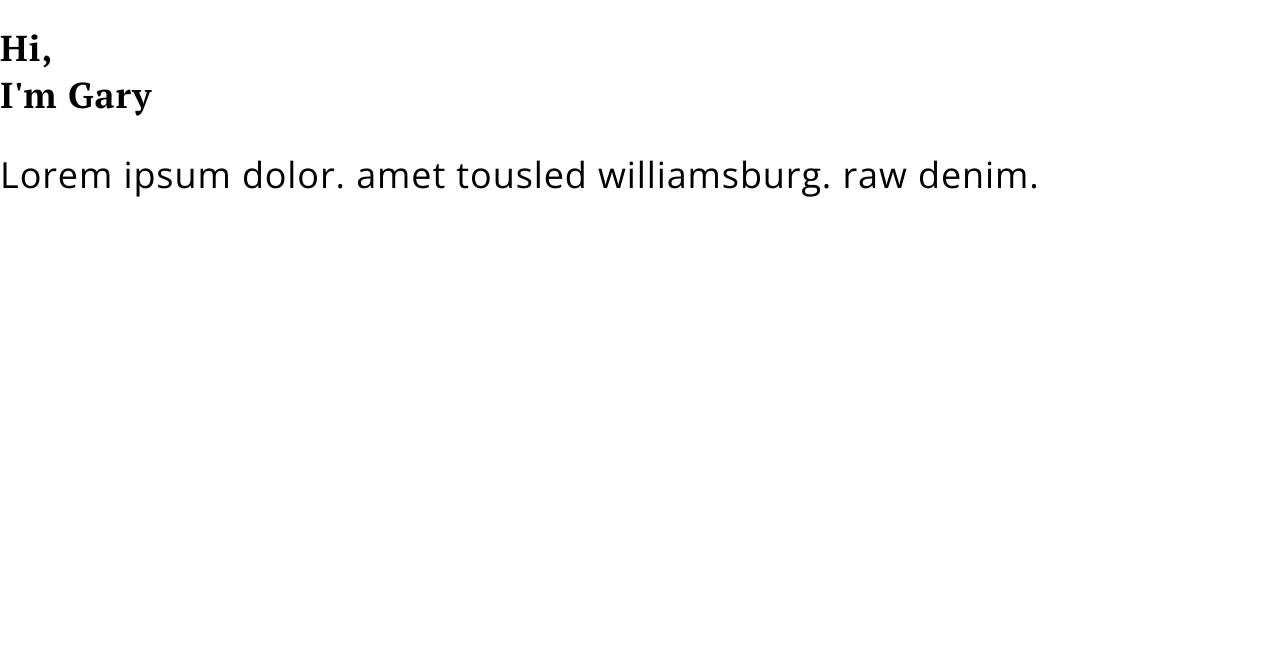
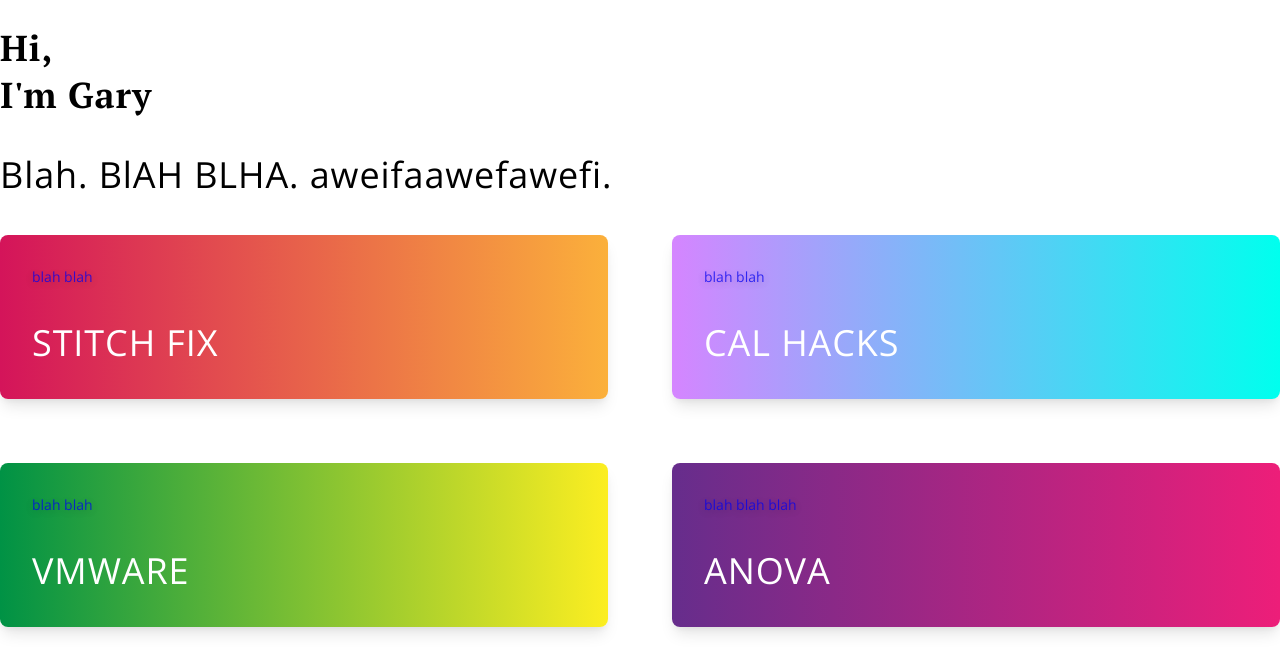
Before and after one commit to garyli2198/personal-website, a Gatsby site: page / in a window 1280 px wide. Built offline with nearby package versions, Linux system fonts and the light colour scheme; Gatsby itself is replaced by a stand-in of ours.

Commit message:
add cards

```diff
--- /dev/null
+++ b/src/components/card.js
@@ -0,0 +1,76 @@
+import React from "react"
+import PropTypes from "prop-types"
+import styled from "styled-components"
+
+export const CardsContainer = styled.div`
+  justify-content: space-between;
+  margin-top: 2rem;
+  display: grid;
+  grid-gap: 4rem;
+  grid-template-columns: repeat(2, 1fr);
+
+  @media (max-width: 1200px) {
+    grid-gap: 3rem;
+  }
+  @media (max-width: 900px) {
+    grid-template-columns: 1fr;
+    grid-gap: 2rem;
+  }
+`
+
+const Container = styled.a`
+  width: 100%;
+  background: ${props => props.bg};
+  transition: transform 0.4s cubic-bezier(0.175, 0.885, 0.32, 1.275);
+  &:hover {
+    transform: translateY(-5px);
+  }
+  box-shadow: 0 10px 15px -3px rgba(0, 0, 0, 0.1), 0 4px 6px -2px rgba(0, 0, 0, 0.05);
+  position: relative;
+  text-decoration: none;
+  border-radius: .5rem;
+  padding: 2rem;
+
+  @media (max-width: 768px) {
+    padding: 6rem 2rem;
+  }
+`
+const Title = styled.div`
+  text-transform: uppercase;
+  font-size: 1.5rem;
+  letter-spacing: 0.025em;
+  padding-top: 2rem;
+  color: #FFF;
+
+  @media (max-width: 768px) {
+    font-size: 1.875rem;
+  }
+
+  @media (max-width: 1280px) {
+    font-size: 2.25rem;
+  }
+`
+const Description = styled.div`
+  opacity: .75;
+  font-size: .875rem;
+  text-shadow: 0 2px 10px rgba(0, 0, 0, 0.3);
+  @media (max-width: 768px) {
+    font-size: 1rem;
+  }
+`
+
+const Card = ({ title, link, children, background }) => (
+  <Container href={link} target="_blank" rel="noopener noreferrer" bg={background}>
+    <Description>{children}</Description>
+    <Title>{title}</Title>
+  </Container>
+)
+
+export default Card
+
+Card.propTypes = {
+  title: PropTypes.string.isRequired,
+  link: PropTypes.string.isRequired,
+  children: PropTypes.oneOfType([PropTypes.string, PropTypes.element]).isRequired,
+  background: PropTypes.string.isRequired,
+}
--- /dev/null
+++ b/src/components/experience.js
@@ -0,0 +1,2 @@
+import React from "react"
+import styled from "styled-components"
--- /dev/null
+++ b/src/components/intro.js
@@ -0,0 +1,25 @@
+import React from "react"
+import styled from "styled-components"
+
+const Greeting = styled.h1`
+  font-size: 2.25rem;
+  color: #000;
+  letter-spacing: 0.025em;
+  margin-bottom: 1.5rem;
+`
+
+const SubTitle = styled.p`
+  font-size: 2.25rem;
+  color: #000;
+  letter-spacing: 0.025em;
+  margin-top: 2rem;
+`
+
+const Intro = () => (
+  <>
+    <Greeting>Hi, <br /> I'm Gary</Greeting>
+    <SubTitle>Blah. BlAH BLHA. aweifaawefawefi.</SubTitle>
+  </>
+)
+
+export default Intro
--- a/src/components/layout.js
+++ b/src/components/layout.js
@@ -24,7 +24,6 @@
   }
 
   a {
-    color: #e07628;
     text-decoration: none;
   }
 
--- a/src/pages/index.js
+++ b/src/pages/index.js
@@ -3,29 +3,51 @@
 
 import Layout from "../components/layout"
 import Image from "../components/image"
+import Intro from "../components/intro"
+import Card, { CardsContainer } from "../components/card"
 
-const Greeting = styled.h1`
+const Title = styled.h1`
+  position: relative;
+  display: inline-block;
   font-size: 2.25rem;
   color: #000;
+  margin-bottom: 2rem;
   letter-spacing: 0.025em;
-  margin-bottom: 1.5rem;
-`
-
-const SubTitle = styled.p`
-  font-size: 2.25rem;
-  color: #000;
-  letter-spacing: 0.025em;
-  margin-top: 2rem;
 `
 
 const IndexPage = () => (
   <Layout>
-    <Greeting>
-      Hi, <br /> I'm Gary
-    </Greeting>
-    <SubTitle>
-    Lorem ipsum dolor. amet tousled williamsburg. raw denim.
-    </SubTitle>
+    <Intro />
+    <CardsContainer>
+      <Card
+        title="Stitch Fix"
+        link="https://multithreaded.stitchfix.com/engineering"
+        background="linear-gradient(to right, #D4145A 0%, #FBB03B 100%)"
+      >
+        blah blah
+      </Card>
+      <Card
+        title="Cal Hacks"
+        link="https://calhacks.io"
+        background="linear-gradient(to right, #D585FF 0%, #00FFEE 100%)"
+      >
+        blah blah
+      </Card>
+      <Card
+        title="VMware"
+        link="https://www.vmware.com/products/appvolumes.html"
+        background="linear-gradient(to right, #009245 0%, #FCEE21 100%)"
+      >
+        blah blah
+      </Card>
+      <Card
+        title="ANova"
+        link="https://www.berkeleyanova.org/"
+        background="linear-gradient(to right, #662D8C 0%, #ED1E79 100%)"
+      >
+        blah blah blah
+      </Card>
+    </CardsContainer>
   </Layout>
 )
 
```
